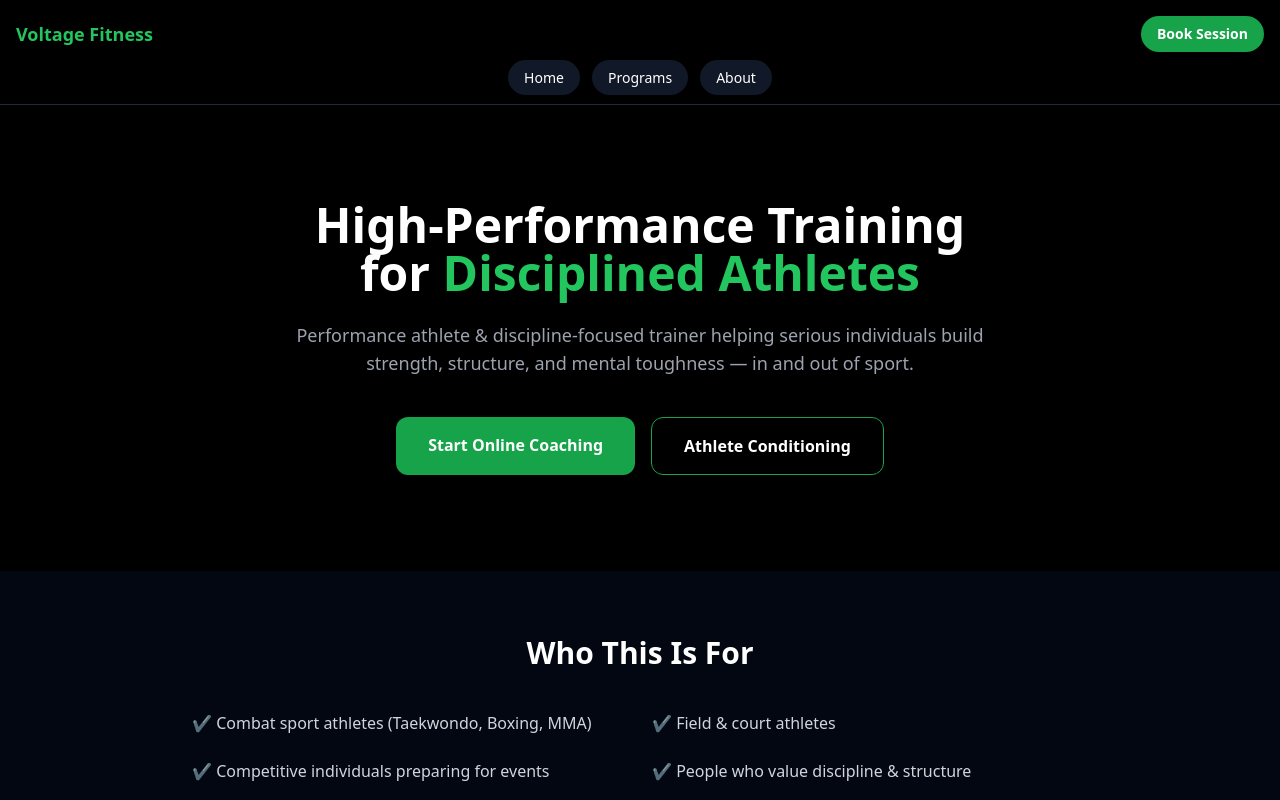
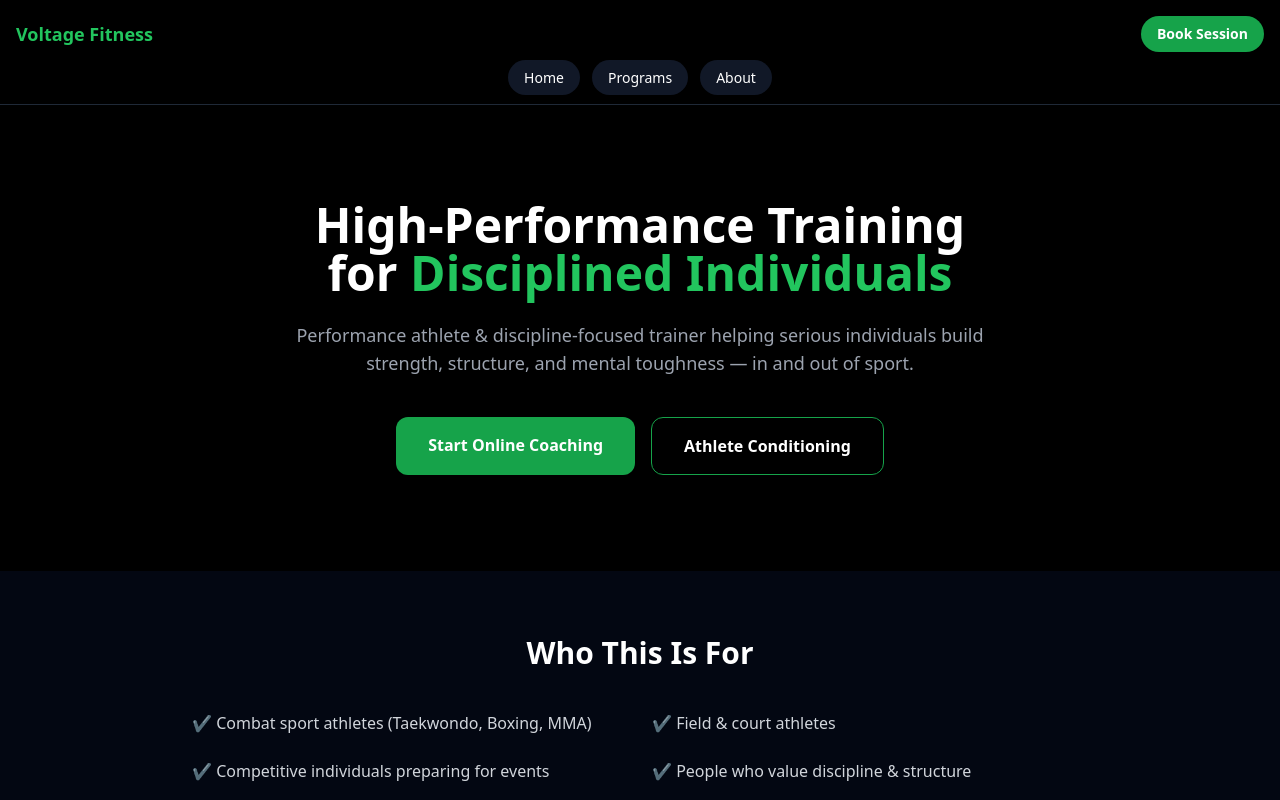
Before and after one commit to Itiku23/voltage-fitness-frontend, a React app: page / in a window 1280 px wide. Shown: the top 800 px of the page. Built offline with nearby package versions, Linux system fonts and the light colour scheme; the HTML template or start-up script is replaced by a standard one.

Commit message:
Polish homepage hero and structure

```diff
--- a/src/App.jsx
+++ b/src/App.jsx
@@ -67,7 +67,7 @@ function Home() {
       <section className="px-6 py-24 text-center max-w-3xl mx-auto">
         <h2 className="text-4xl md:text-5xl font-extrabold mb-6 leading-tight">
           High-Performance Training for
-          <span className="text-green-500"> Disciplined Athletes</span>
+          <span className="text-green-500"> Disciplined Individuals</span>
         </h2>
 
         <p className="text-gray-400 mb-10 text-lg">
```
